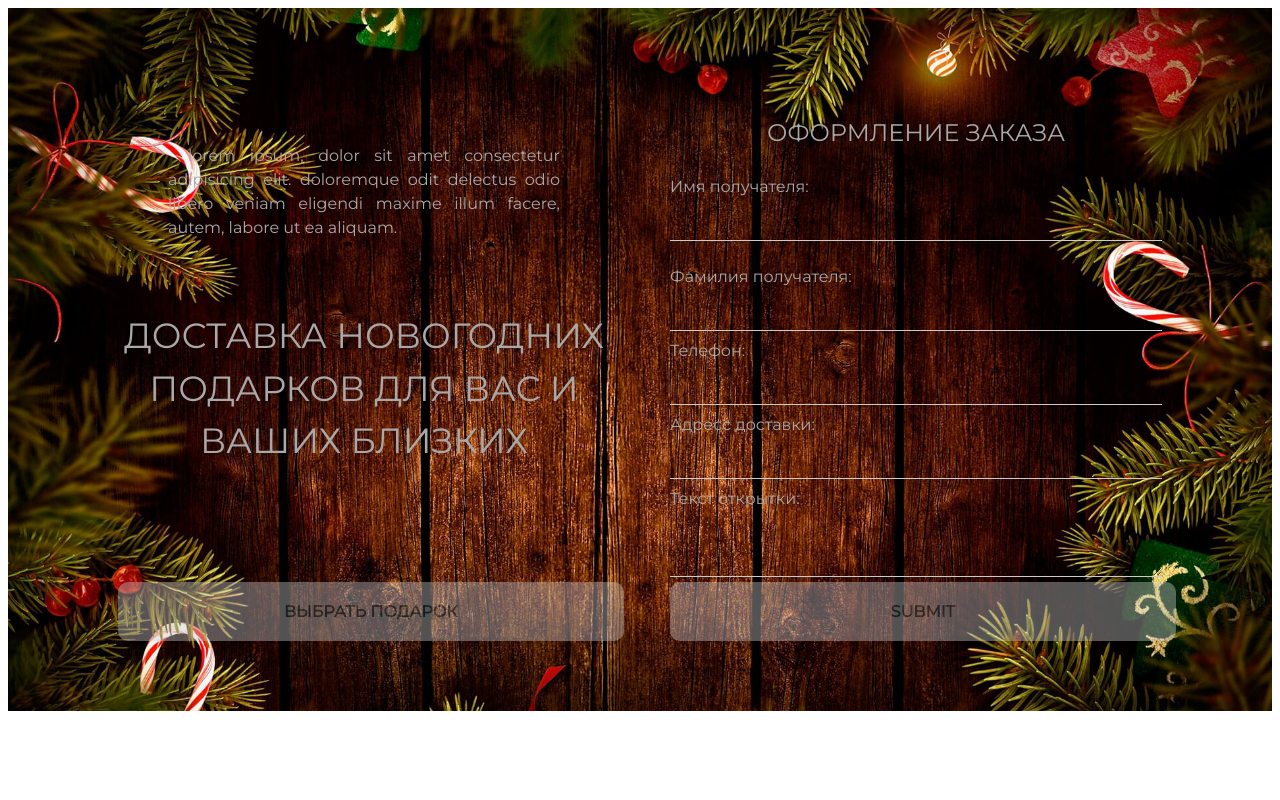
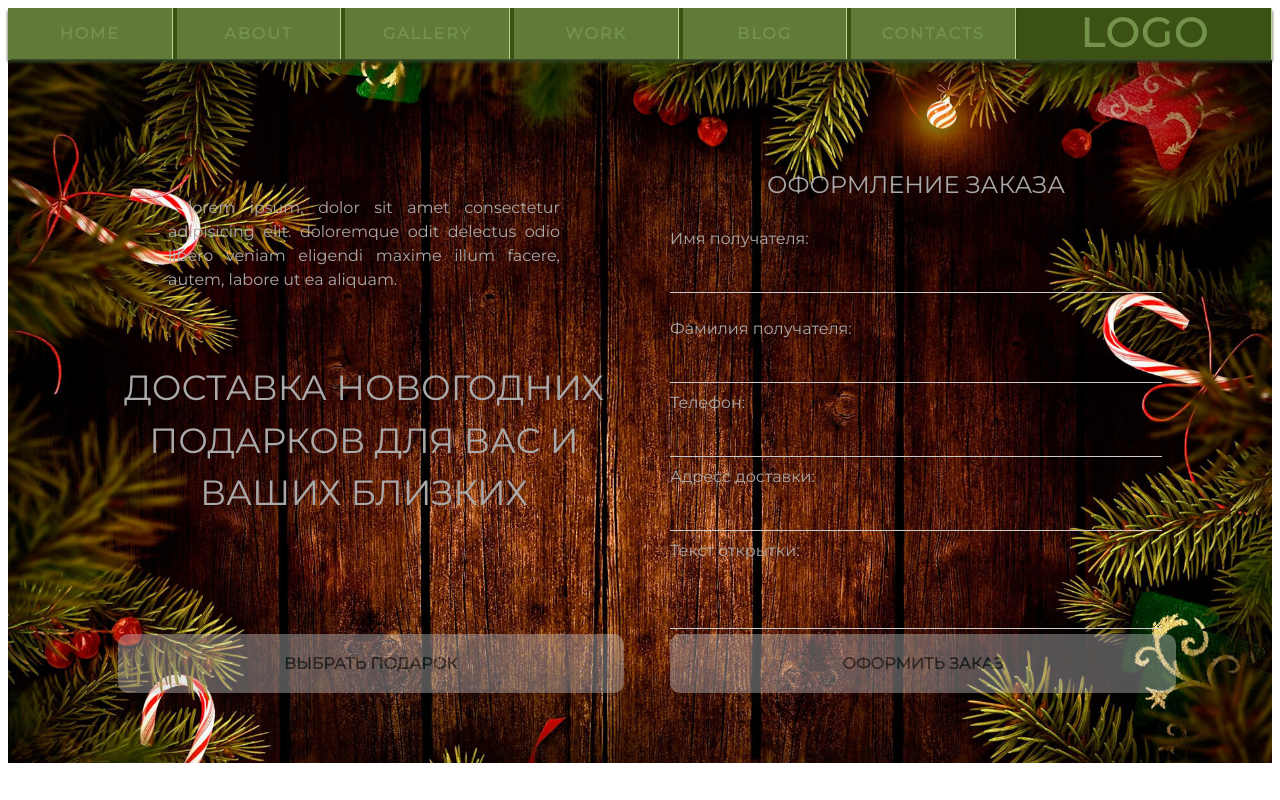
Before and after one commit to ArinaMorskaya/MarynaMorgunova, a PHP site: page / in a window 1280 px wide. Run offline with PHP 8.4, Linux system fonts and the light colour scheme.

Commit message:
added menu

```diff
--- a/HomeWork/HomeWork11/css/style.css
+++ b/HomeWork/HomeWork11/css/style.css
@@ -1,13 +1,101 @@
 @import url("https://fonts.googleapis.com/css2?family=Montserrat&display=swap");
+
+.background {
+  background-image: url(../image/1616531152_13-p-novogodnii-fon-21.jpg);
+  background-size: cover;
+}
+
+nav {
+  display: flex;
+  margin: 0 auto 1px;
+}
+
+ul.mainMenu,
+.logo {
+  list-style: none;
+  margin: 0;
+  padding: 0;
+  background: #3b5214;
+  width: 80%;
+  box-shadow: 0px 3px 3px 0px #314421;
+}
+
+ul.mainMenu > li {
+  display: inline-block;
+  width: 16.3%;
+  position: relative;
+}
+
+ul.mainMenu li.itemMenu > a,
+.logo {
+  text-decoration: none;
+  text-transform: uppercase;
+  font-family: "Montserrat", sans-serif;
+  font-weight: bold;
+  letter-spacing: 2px;
+  padding: 1em;
+  display: block;
+  color: #74924c;
+  border-right: 1px solid #bad78b;
+  background: rgba(186, 215, 139, 0.3);
+  text-align: center;
+}
+
+.mainMenu > li:hover {
+  background: #bad78b;
+}
+
+.logo {
+  width: 20%;
+  background: #3b5214;
+  font-size: 2.5em;
+  padding: 0;
+  text-align: center;
+}
+
+.subMenu {
+  display: none;
+  position: absolute;
+  z-index: 1;
+}
+
+.itemMenu:hover .subMenu {
+  display: block;
+}
+
+ul.subMenu {
+  list-style: none;
+  margin: 0;
+  padding: 0;
+  width: 100%;
+}
+
+ul.subMenu li a {
+  display: block;
+  text-decoration: none;
+  text-align: left;
+  font-family: "Montserrat", sans-serif;
+  font-weight: normal;
+  font-size: 14px;
+  letter-spacing: 2px;
+  padding: 1em;
+  color: #bad78b;
+  border-top: 2px solid #bad78b;
+  text-transform: lowercase;
+  background: #3b5214;
+}
+
+ul.subMenu li a:hover {
+  background: #bad78b;
+  color: #3b5214;
+  font-weight: bold;
+  font-size: 1.1em;
+  border-top: 2px solid #3b5214;
+}
 
 .mainContainer {
   display: flex;
   flex-direction: row;
-}
-
-.background {
-  background-image: url(../image/1616531152_13-p-novogodnii-fon-21.jpg);
-  background-size: cover;
 }
 
 .mainContainer > div {
--- a/HomeWork/HomeWork11/index.html
+++ b/HomeWork/HomeWork11/index.html
@@ -1,17 +1,70 @@
 <!DOCTYPE html>
 <html lang="en">
+
 <head>
     <meta charset="UTF-8">
     <meta http-equiv="X-UA-Compatible" content="IE=edge">
     <meta name="viewport" content="width=device-width, initial-scale=1.0">
     <link type="text/css" rel="stylesheet" href="css/style.css">
-    <title>Доставка подарков | site.com </title>
+    <title> Доставка подарков | site.com </title>
 </head>
 <body>
     <main>
+        <header>
+            <nav class="nav">
+                <ul class="mainMenu">
+                    <li class="itemMenu"><a href="#"> Home </a>
+                        <ul class="subMenu">
+                            <li><a href="#"> Каждый </a></li>
+                            <li><a href="#"> охотник </a></li>
+                            <li><a href=""> желает знать </a></li>
+                            <li><a href=""> где сидит </a></li>
+                            <li><a href=""> фазан </a></li>
+                        </ul>
+                    </li>
+                    <li class="itemMenu"><a href="#"> About </a>
+                        <ul class="subMenu">
+                            <li><a href="#"> О нас </a></li>
+                            <li><a href="#"> История </a></li>
+                            <li><a href=""> Команда </a></li>
+                            <li><a href=""> Награды </a></li>
+                        </ul>
+                    </li>
+                    <li class="itemMenu"><a href="#"> Gallery </a>
+                        <ul class="subMenu">
+                            <li><a href="#">Категории</a></li>
+                            <li><a href="#">Автор</a></li>
+                            <li><a href="#">Архив</a></li>
+                            <li><a href="#">Разное</a></li>
+                        </ul>
+                    </li>
+                    <li class="itemMenu"><a href="#"> Work </a>
+                        <ul class="subMenu">
+                            <li><a href="#">Раздел 1</a></li>
+                            <li><a href="#">Раздел 2</a></li>
+                            <li><a href="#">Раздел 3</a></li>
+                            <li><a href="#">Разное</a></li>
+                        </ul>
+                    </li>
+                    <li class="itemMenu"><a href="#"> Blog </a>
+                        <ul class="subMenu">
+                            <li><a href="#">Статьи</a></li>
+                            <li><a href="#">Обсуждения</a></li>
+                            <li><a href="#">Популярное</a></li>
+                            <li><a href="#">Архив</a></li>
+                        </ul>
+                    </li>
+                    <li class="itemMenu"><a href="#"> Contacts </a></li>
+                </ul>
+                <div class="logo">
+                    <span> LOGO </span>
+                </div>
+            </nav>
+        </header>
         <section class="mainContainer background">
             <div class="infoSection">
-                <p>Lorem ipsum, dolor sit amet consectetur adipisicing elit. Doloremque odit delectus odio libero veniam eligendi maxime illum facere, autem, labore ut ea aliquam.</p>
+                <p>Lorem ipsum, dolor sit amet consectetur adipisicing elit. Doloremque odit delectus odio libero veniam
+                    eligendi maxime illum facere, autem, labore ut ea aliquam.</p>
                 <h1>Доставка новогодних подарков для Вас и Ваших близких</h1>
                 <button class="button"><a href="#">Выбрать подарок</a></button>
             </div>
@@ -20,26 +73,26 @@
                 <form action="/contact.php">
                     <div class="contactsForm">
                         <label for="name">Имя получателя:</label>
-                        <input type="text" name="firstName" required></p>
+                        <input type="text" name="firstName" id="name" required></p>
                     </div>
                     <div class="contactsForm">
                         <label for="lastName">Фамилия получателя:</label>
-                        <input type="text" name="lastName" required>
+                        <input type="text" name="lastName" id="lastName" required>
                     </div>
                     <div class="contactsForm">
                         <label for="phone">Телефон:</label>
-                        <input type="tel" name="phone" placeholder="" required>
+                        <input type="tel" name="phone" id="phone" placeholder="" required>
                     </div>
                     <div class="contactsForm">
                         <label for="adress">Адресс доставки:</label>
-                        <input type="text" name="adress" required>
+                        <input type="text" name="adress" id="adress" required>
                     </div>
                     <div class="contactsForm">
                         <label for="message"> Текст открытки:</label>
-                        <textarea name="message" maxlength="1000" placeholder=""></textarea>
+                        <textarea name="message" maxlength="1000" id="message" placeholder=""></textarea>
                     </div>
                     <div>
-                        <input class="button" type="submit">
+                        <input class="button" type="submit" value="оформить заказ">
                     </div>
                 </form>
             </div>
```
